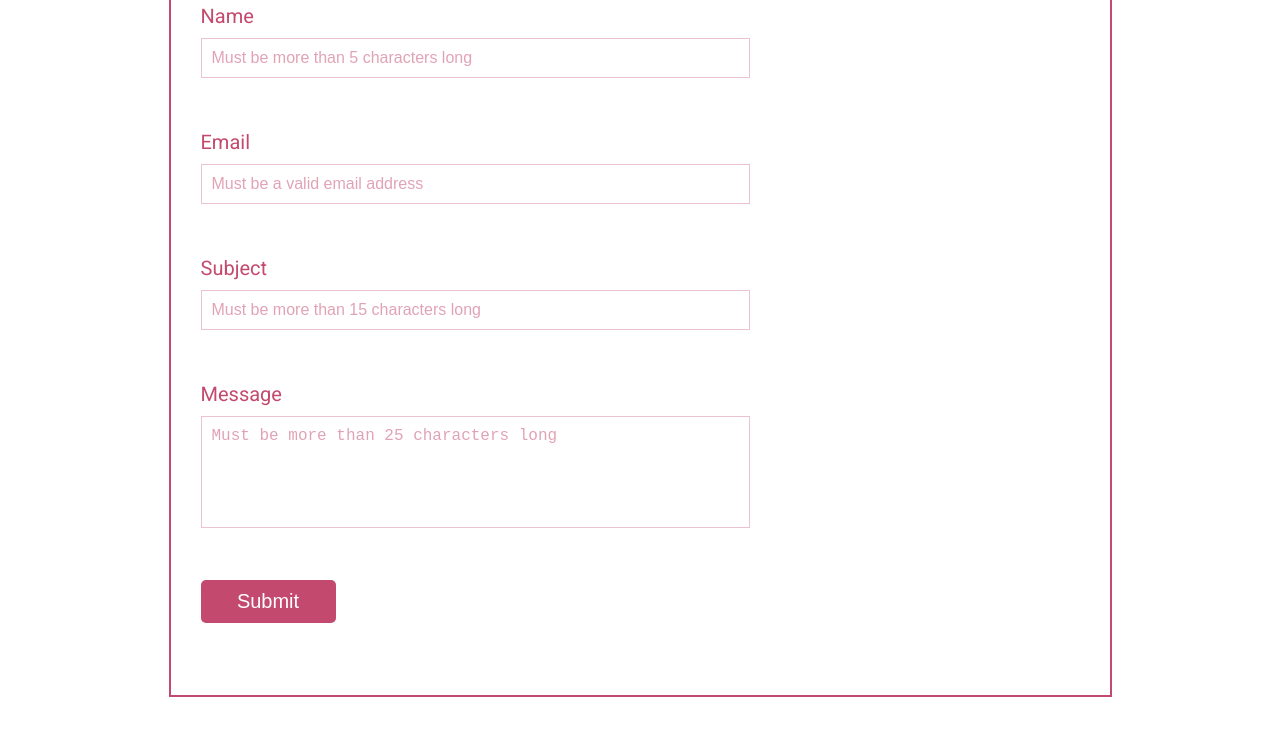
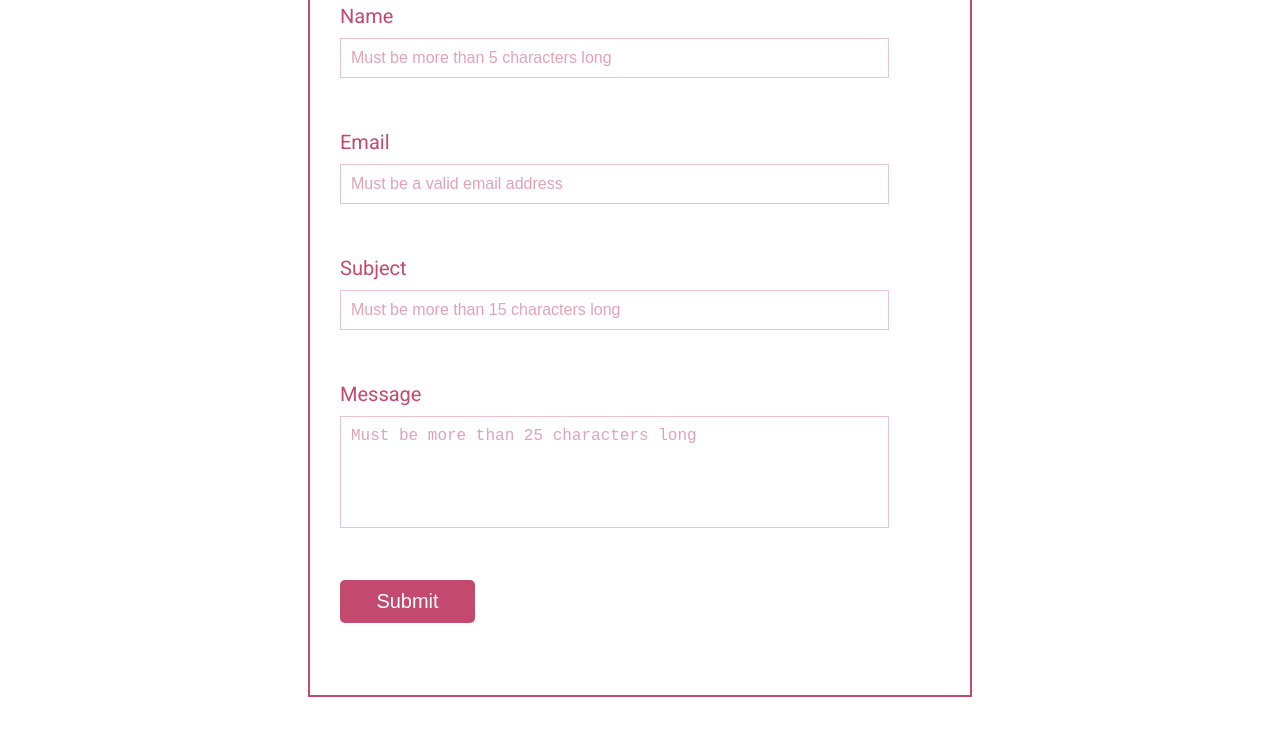
Before and after one commit to Noroff-FEU-Assignments/project-exam-1-Winna95, a plain HTML site: page contact.html in a window 1280 px wide. Shown: the part 496-1240 px from the top of the page. Drawn offline with Linux system fonts and the light colour scheme.

Commit message:
Update media.css

```diff
--- a/css/media.css
+++ b/css/media.css
@@ -326,7 +326,7 @@
 
     /*ContactPage*/
     form {
-        max-width: 879px;
+        max-width: 600px;
     }
     form input, form textarea {
         width: 527px;
```
